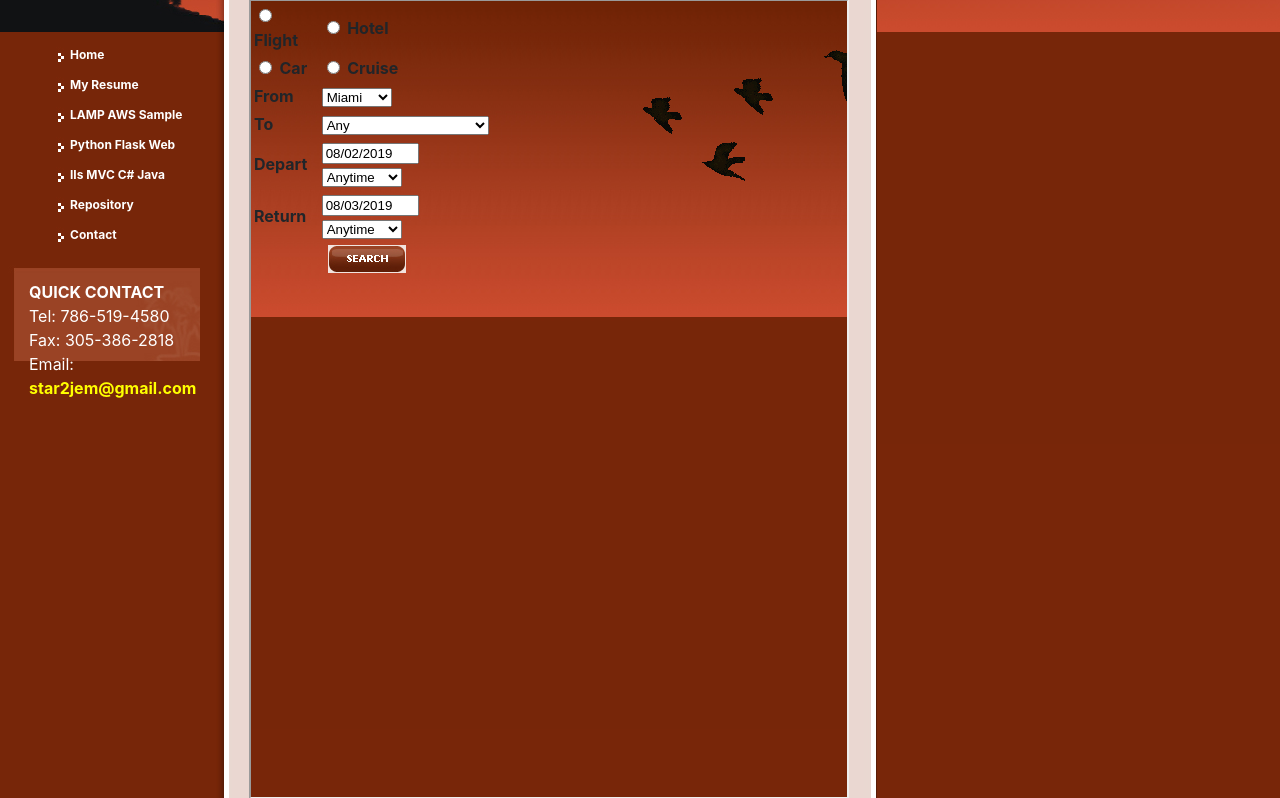
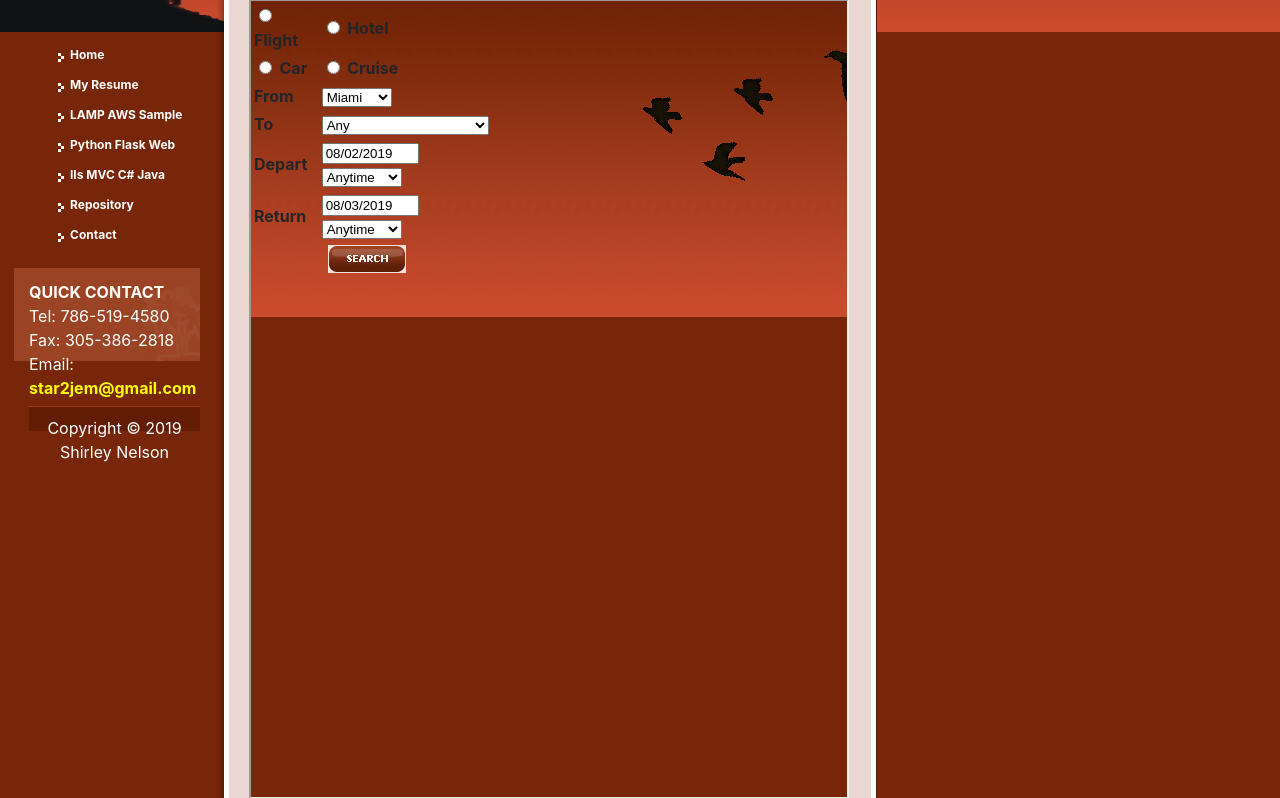
Before and after one commit to shirleynelson/shirleynelsonhub, a Flask app: page / in a window 1280 px wide. Shown: the part 284-1082 px from the top of the page. Run offline with Flask 2, Linux system fonts and the light colour scheme.

Commit message:
Copyright 2019 Shirley Nelson

```diff
--- a/python/resume/application/templates/layout.html
+++ b/python/resume/application/templates/layout.html
@@ -90,6 +90,7 @@
                     Tel: 786-519-4580<br />
                     Fax: 305-386-2818<br />
                     Email: <span style="color: white;"><a href="mailto:star2jem@gmail.com">star2jem@gmail.com</a></span>
+            <div id="templatemo_footer">Copyright © 2019 Shirley Nelson</div>
                 </div>
         </div>
                 <div id="templatemo_right_column">
```
